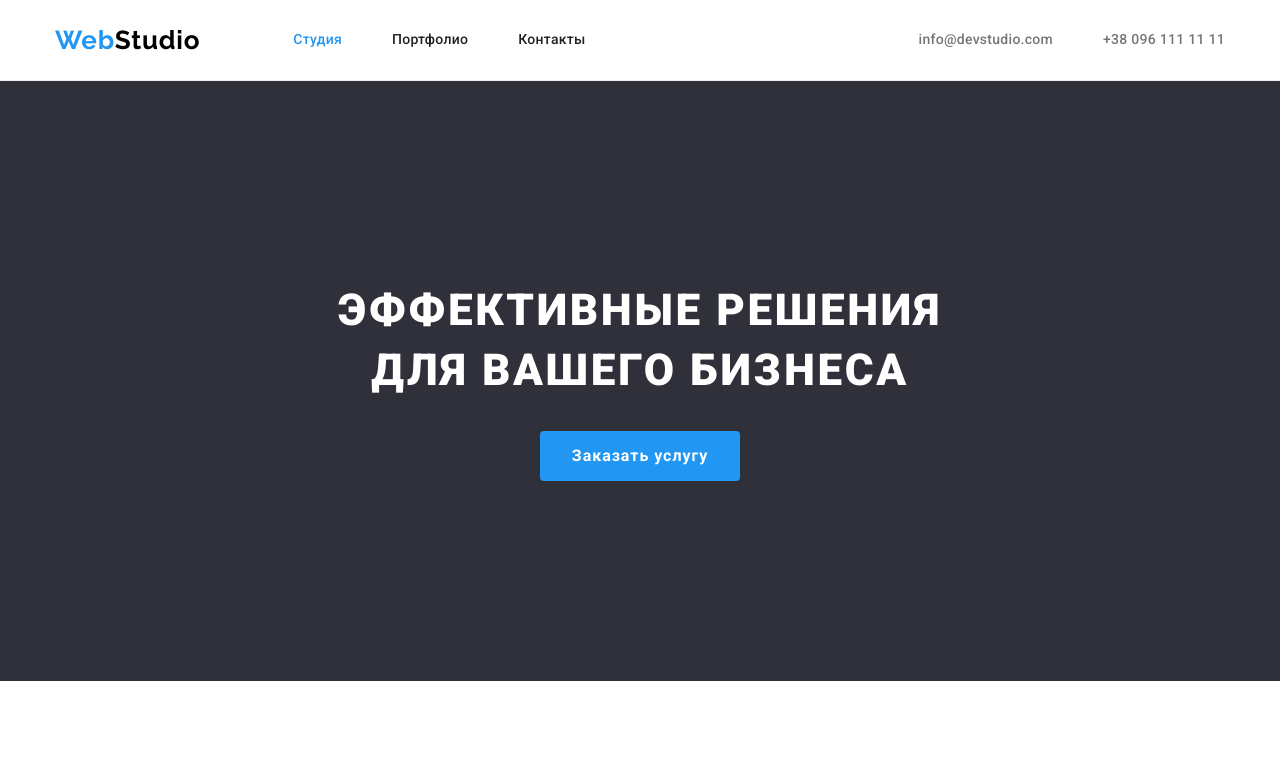
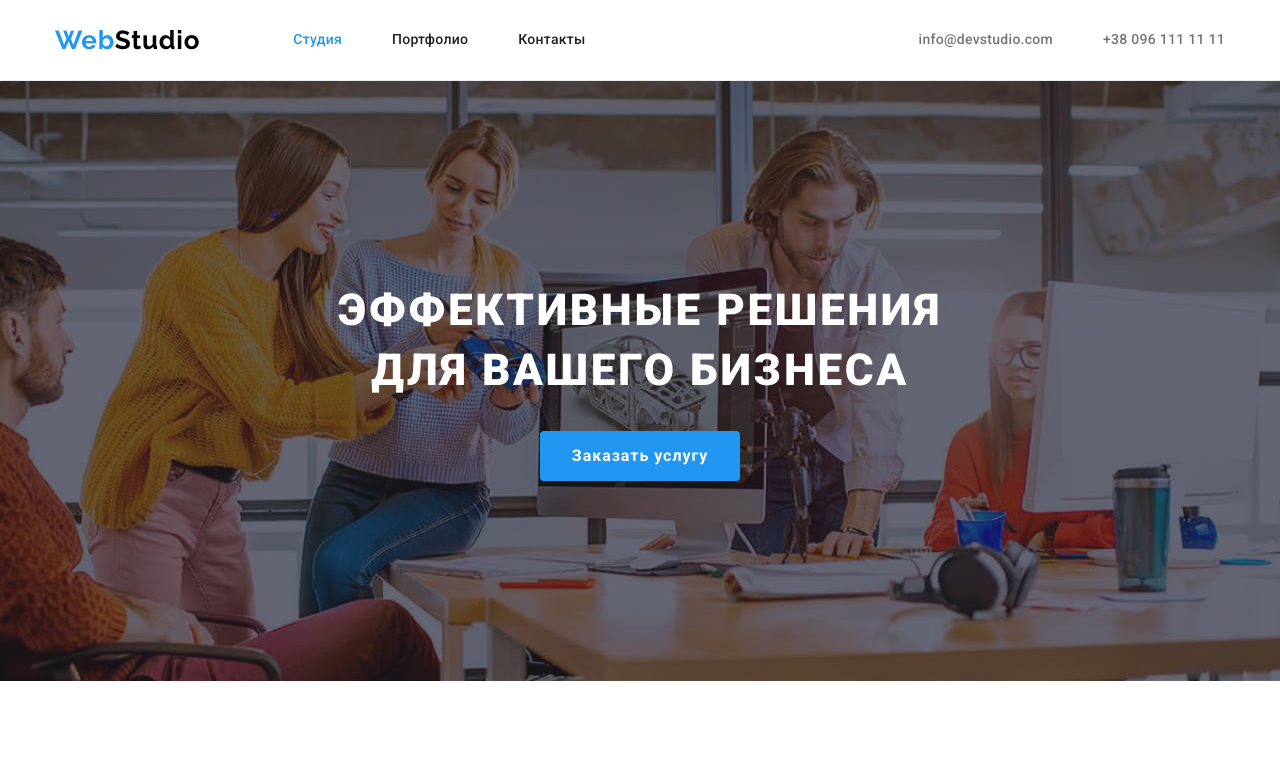
Before and after one commit to SeregikPro/goit-markup-hw-04, a plain HTML site: page index.html in a window 1280 px wide. Shown: the top 771 px of the page. Drawn offline with nearby package versions, Linux system fonts and the light colour scheme.

Commit message:
First commit

```diff
--- a/css/styles.css
+++ b/css/styles.css
@@ -170,6 +170,10 @@ img {
 
 .hero {
     background-color: var(--second-background-color);
+    background-image: linear-gradient(to right, rgba(47, 48, 58, 0.4), rgba(47, 48, 58, 0.4)),
+        url(../images/hero-bg.jpg);
+    background-repeat: no-repeat;
+    background-position: center;
     padding-top: 200px;
     padding-bottom: 200px;
     text-align: center;
@@ -179,7 +183,6 @@ img {
     font-weight: 900;
     font-size: 44px;
     line-height: 1.36;
-    /* text-align: center; */
     letter-spacing: 0.06em;
     text-transform: uppercase;
     color: var(--third-text-color);
```
Also changed, not shown: images/envelope.svg (added), images/hero-bg.jpg (added), images/smartphone.svg (added).
